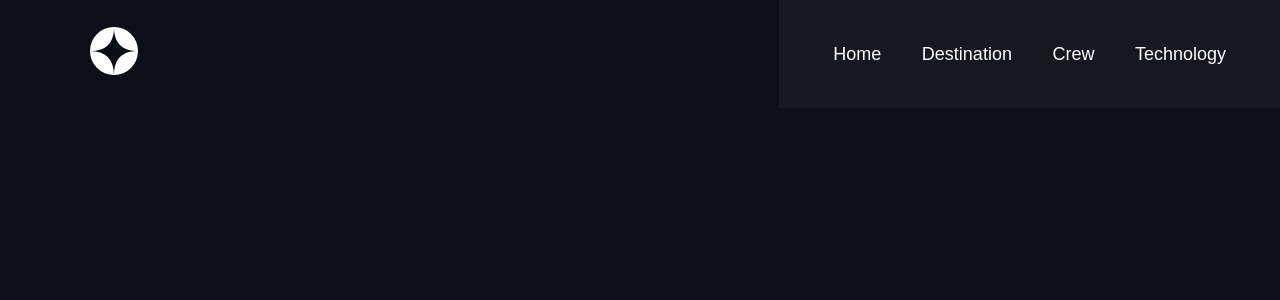
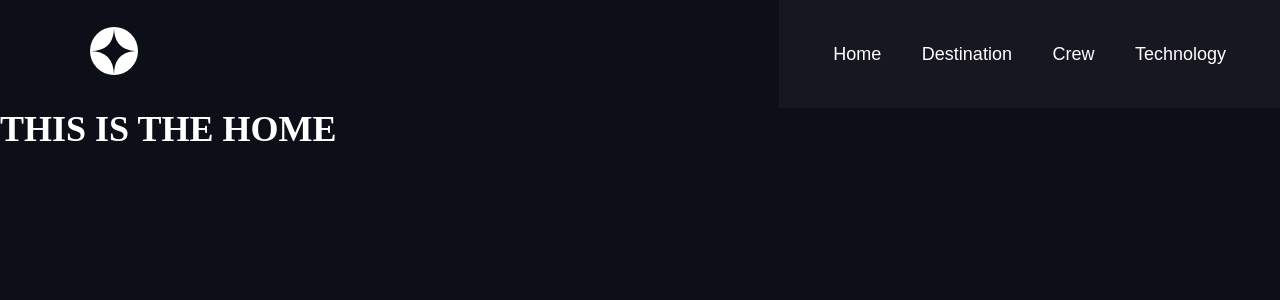
Before and after one commit to Paul-HenryN/space-tourism, a React (Vite) app: page / in a window 1280 px wide. Shown: the top 300 px of the page. Built offline with nearby package versions, Linux system fonts and the light colour scheme.

Commit message:
feat: refactor routing system

```diff
--- a/src/App.jsx
+++ b/src/App.jsx
@@ -1,12 +1,19 @@
-import Navbar from "./components/Navbar"
+import { createBrowserRouter, RouterProvider } from "react-router-dom";
+import Root from "./routes/root";
+import Home from "./routes/Home";
 
-function App() {
+const router = createBrowserRouter([
+  {
+    element: <Root />,
+    children: [
+      {
+        path: '/',
+        element: <Home />,
+      }
+    ]
+  }
+])
 
-  return (
-    <>
-      <Navbar />
-    </>
-  )
+export default function App() {
+  return <RouterProvider router={router} />;
 }
-
-export default App
--- /dev/null
+++ b/src/routes/Home.jsx
@@ -0,0 +1,3 @@
+export default function Home() {
+    return <h1>This is the home</h1>;
+}
--- a/src/routes/root.jsx
+++ b/src/routes/root.jsx
@@ -1,9 +1,11 @@
+import { Outlet } from "react-router-dom";
 import Navbar from "../components/Navbar";
 
 export default function Root() {
     return (
       <>
         <Navbar />
+        <Outlet />
       </>
     );
   }
--- a/src/styles/app.module.css
+++ /dev/null
@@ -1,4 +0,0 @@
-.bg {
-  position: absolute;
-  inset: 0;
-}
```
